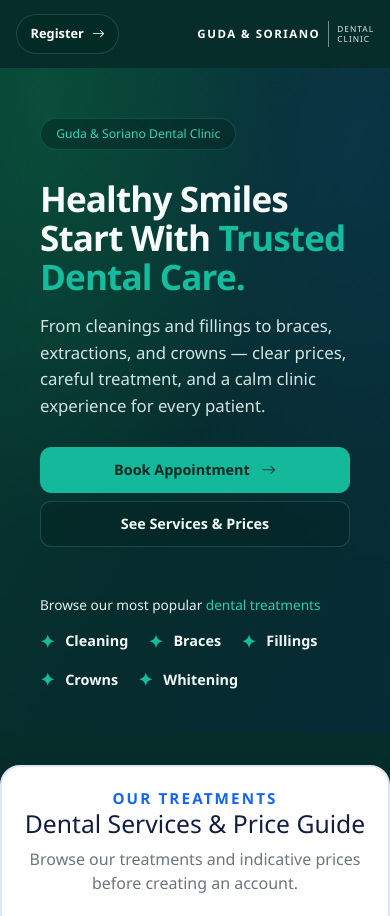
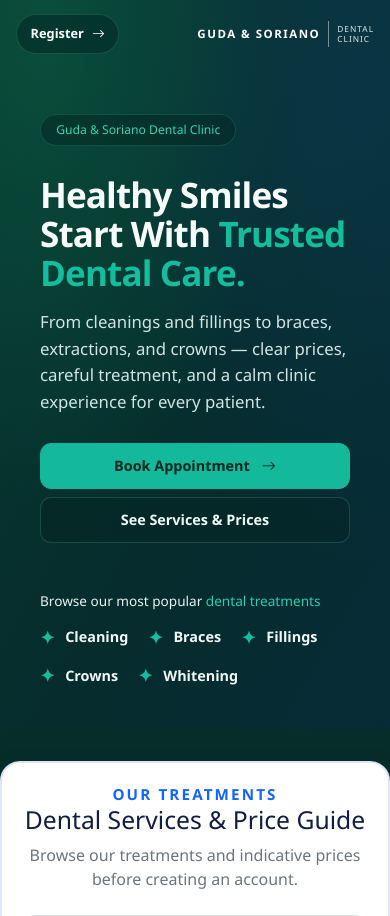
Before and after one commit to atreyuuu009/orachart-laravel, a Laravel app: page / in a window 390 px wide. Shown: the top 916 px of the page. Run offline with Laravel 12, Linux system fonts and the light colour scheme; data comes from the database, SQL or seed files in the repository; data that the repository does not hold is empty.

Commit message:
I change the style of navbar

```diff
--- a/public/css/theme.css
+++ b/public/css/theme.css
@@ -241,7 +241,7 @@ body:has(.landing-nav) {
 
 /* Landing page visual refresh */
 body:has(.landing-nav) { background: #062d29; color: #f5fffc; }
-.landing-nav { position: relative !important; background: transparent; }
+.landing-nav { position: absolute !important; top: 0; left: 0; z-index: 1030; width: 100%; background: transparent; border: 0; box-shadow: none; }
 .landing-nav-frame { width: 100%; margin: 0 auto; padding: 0 24px; background: transparent; }
 .landing-nav-inner { min-height: 80px; border: 0; border-radius: 0; background: transparent; }
 .landing-nav .container-fluid { padding-left: 0 !important; padding-right: 0 !important; justify-content: space-between; }
@@ -253,7 +253,7 @@ body:has(.landing-nav) { background: #062d29; color: #f5fffc; }
 .brand-tooth svg { display: block; width: 34px; height: 34px; }
 .landing-nav .btn-primary.nav-cta { display: inline-flex; align-items: center; justify-content: center; min-height: 46px; border: 1px solid rgba(101, 185, 157, .22); border-radius: 999px; background: rgba(3, 42, 38, .62); color: #fff; font-size: .88rem; font-weight: 650; padding: .65rem 1.35rem; white-space: nowrap; }
 .landing-nav .btn-primary.nav-cta:hover, .landing-nav .btn-primary.nav-cta:focus-visible { background: #145347; border-color: rgba(142, 219, 189, .55); color: #fff; }
-.landing-hero { min-height: 510px; padding: 2.8rem 0 3rem; text-align: left; background: radial-gradient(ellipse at 12% 5%, rgba(12, 101, 70, .48), transparent 48%), radial-gradient(ellipse at 92% 12%, rgba(12, 57, 83, .62), transparent 52%), linear-gradient(120deg, #073a30, #062c2d 58%, #062b36); }
+.landing-hero { min-height: 510px; padding: 8rem 0 3rem; text-align: left; background: radial-gradient(ellipse at 12% 5%, rgba(12, 101, 70, .48), transparent 48%), radial-gradient(ellipse at 92% 12%, rgba(12, 57, 83, .62), transparent 52%), linear-gradient(120deg, #073a30, #062c2d 58%, #062b36); }
 .landing-hero .container { width: 100%; max-width: none; margin: 0; padding: 0 24px 0 40px; }
 .landing-hero .eyebrow { margin-top: .1rem; padding: .38rem .95rem; border: 1px solid rgba(73, 192, 164, .2); background: rgba(3, 35, 32, .45); color: #35d4b5; font-size: .76rem; font-weight: 500; letter-spacing: 0; }
 .landing-hero h1 { max-width: 900px; margin: .8rem 0 1rem; color: #f7fbfa; font-size: clamp(2.35rem, 5.2vw, 3rem); font-weight: 750; letter-spacing: -.025em; line-height: 1.12; }
@@ -278,7 +278,7 @@ body:has(.landing-nav) { background: #062d29; color: #f5fffc; }
   .landing-nav .brand-divider { height: 26px; }
   .landing-nav .brand-clinic { font-size: .52rem; }
   .landing-nav .btn-primary.nav-cta { min-height: 40px; padding: .5rem .85rem; font-size: .8rem; }
-  .landing-hero { min-height: 540px; padding: 3rem 0 2.5rem; }
+  .landing-hero { min-height: 540px; padding: 7rem 0 2.5rem; }
   .landing-hero .container { padding: 0 40px; }
   .landing-hero h1 { font-size: clamp(2.1rem, 9vw, 2.65rem); }
   .landing-hero .lead { font-size: 1.05rem; }
```
